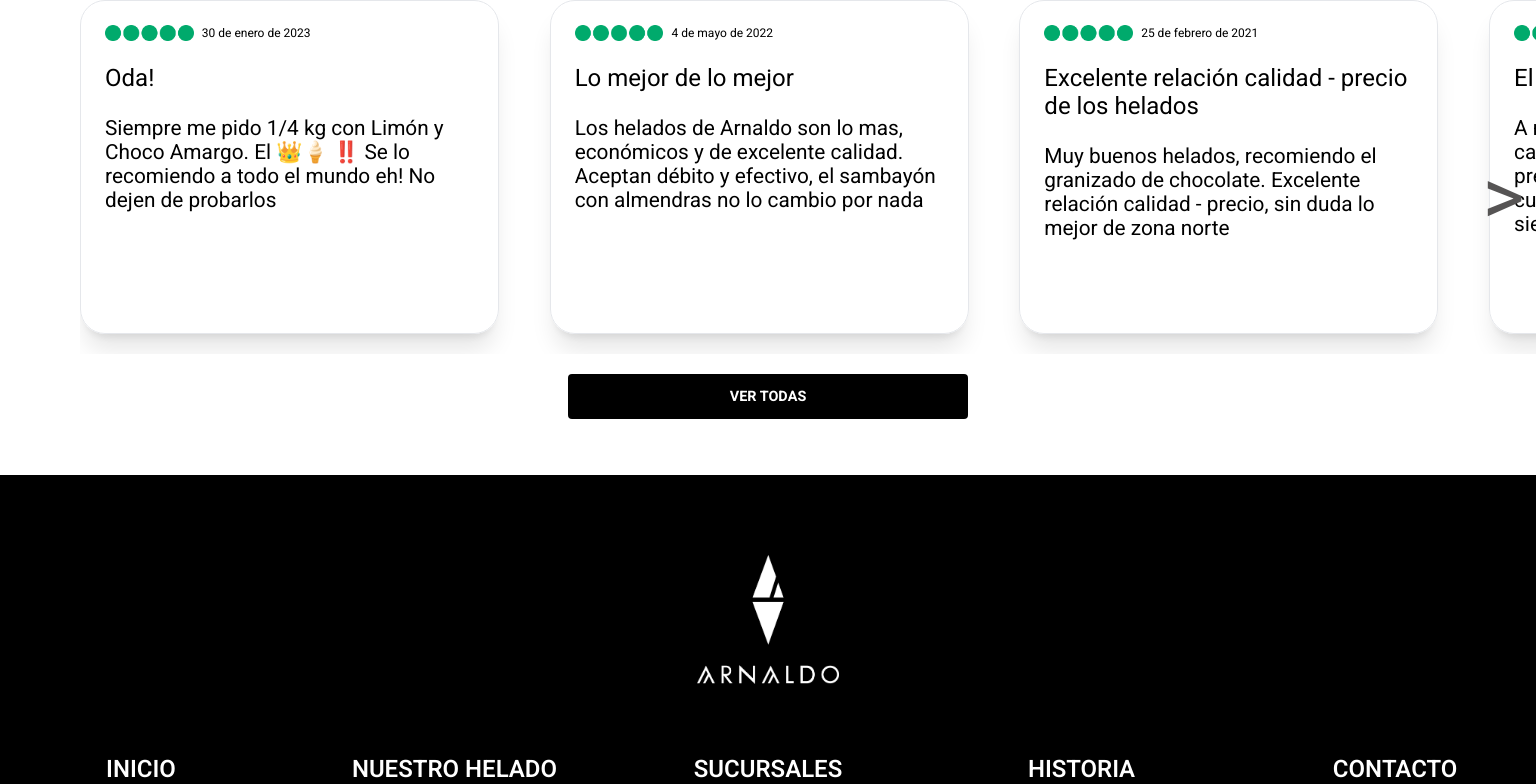
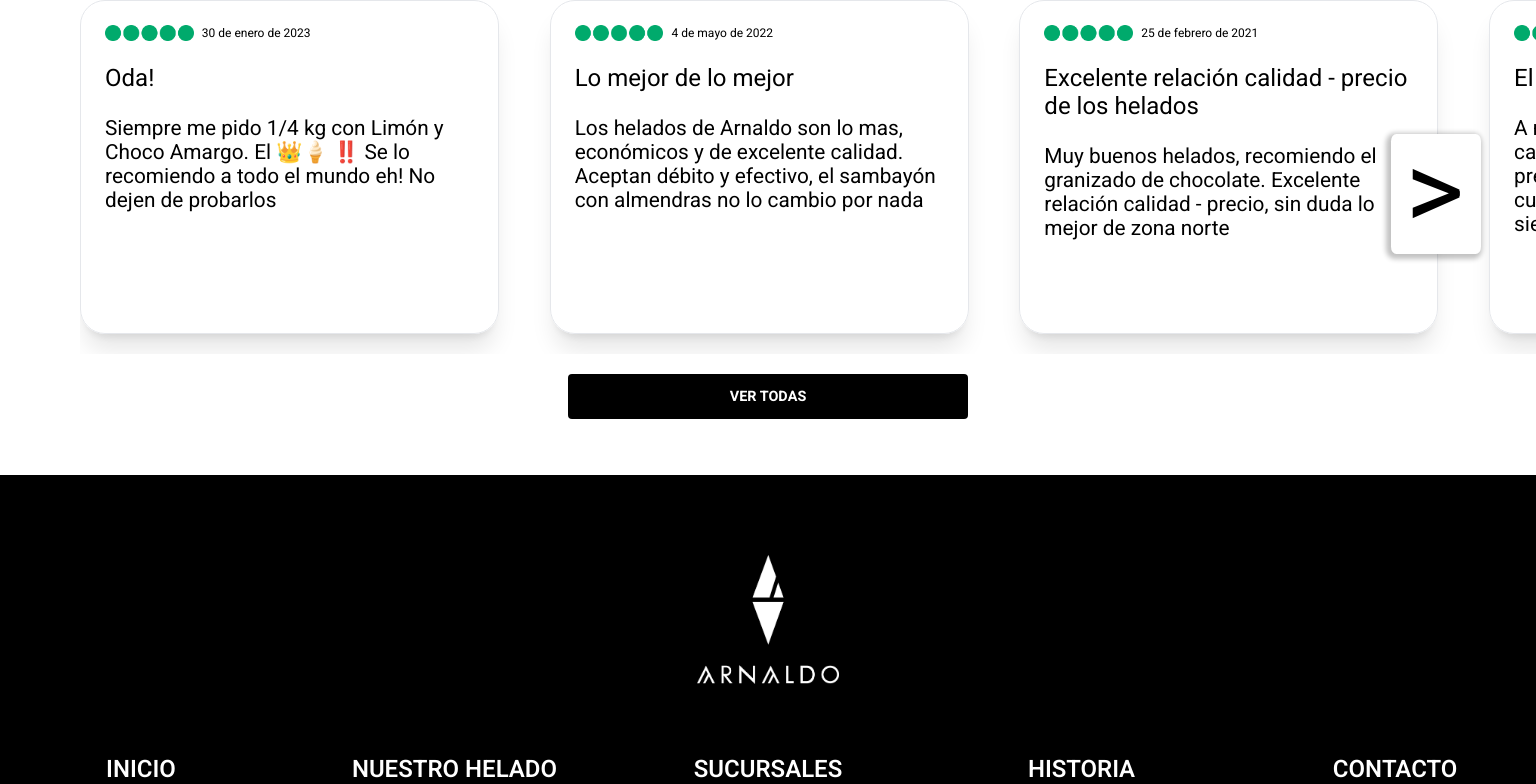
Before and after one commit to TomasSorgetti/arnaldo, a React (Vite) app: page / in a window 1536 px wide. Shown: the part 2898-3682 px from the top of the page. Built offline with nearby package versions, Linux system fonts and the light colour scheme.

Commit message:
carousel buttons & input styles

```diff
--- a/src/components/Reseñas/Carousel.jsx
+++ b/src/components/Reseñas/Carousel.jsx
@@ -49,7 +49,7 @@
         items: 2,
       },
       1024: {
-        items: 2.8,
+        items: 2.9,
       },
       1280: {
         items: 3.5,
--- a/src/index.css
+++ b/src/index.css
@@ -11,6 +11,9 @@
     background-color: black;
     color: white;
     overflow-x:clip;
+}
+input[type=number]::-webkit-inner-spin-button {
+    -webkit-appearance: none;
 }
 .menuClose{
     transform: translateX(100%);
@@ -161,16 +164,45 @@
         }
         /****** Reseñas Carousel******/
         .reseñas_carousel .alice-carousel__next-btn, .reseñas_carousel .alice-carousel__prev-btn{
-            width: 100px;
+            width: 80px;
+        }
+        .reseñas_carousel  .alice-carousel .alice-carousel__next-btn{
+            right: 50px;
+
         }
 
         .reseñas_carousel .alice-carousel__next-btn-item,
         .reseñas_carousel .alice-carousel__prev-btn-item {
             font-size: 5rem;
-            color: #565454;
+            font-weight: 400;
+            color: black;
+            width: 100%;
+            height: 100px;
+            display: flex;
+            align-items: center;
+            justify-content: center;
+            text-align: center;
+            border-radius: 6%;
+            background-color: white;
+            box-shadow: -2px 2px 5px 3px rgba(0, 0, 0, 0.24);
+            -webkit-box-shadow: -2px 2px 5px 3px rgba(0, 0, 0, 0.24);
+            -moz-box-shadow: -2px 2px 5px 3px rgba(0, 0, 0, 0.24);
         }
         .reseñas_carousel .alice-carousel__prev-btn-item.__inactive, .reseñas_carousel .alice-carousel__next-btn-item.__inactive {
             color: transparent;
+            background-color: transparent;
+            box-shadow: none;
+        }
+}
+@media screen and (min-width:1440px) {
+    .reseñas_carousel .alice-carousel__next-btn,
+        .reseñas_carousel .alice-carousel__prev-btn {
+            width: 100px;
+        }
+    .reseñas_carousel .alice-carousel__next-btn-item,
+        .reseñas_carousel .alice-carousel__prev-btn-item {
+            font-size: 7rem;
+            height: 120px;
         }
 }
 /********sucursales modal gps*********/
```
